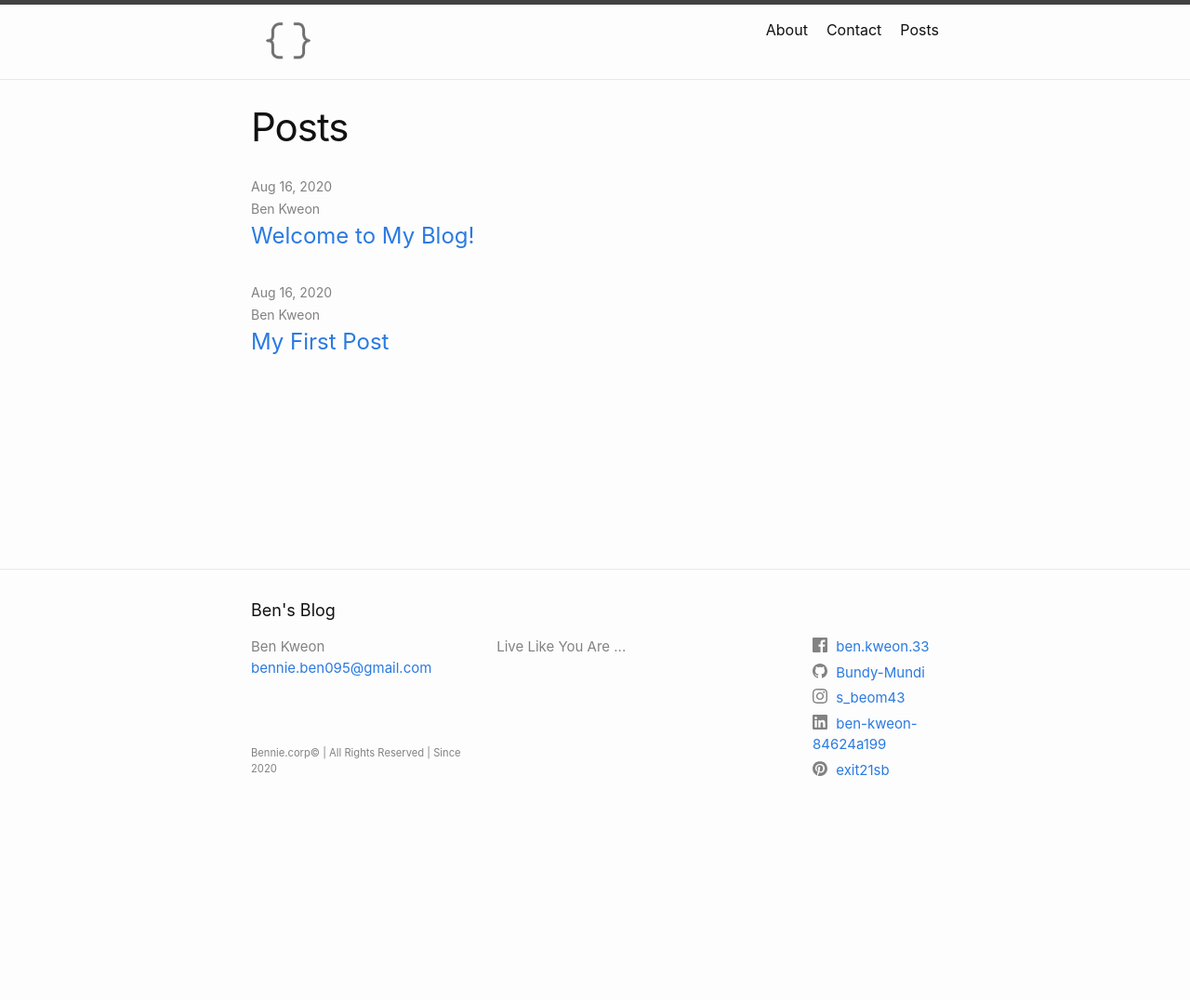
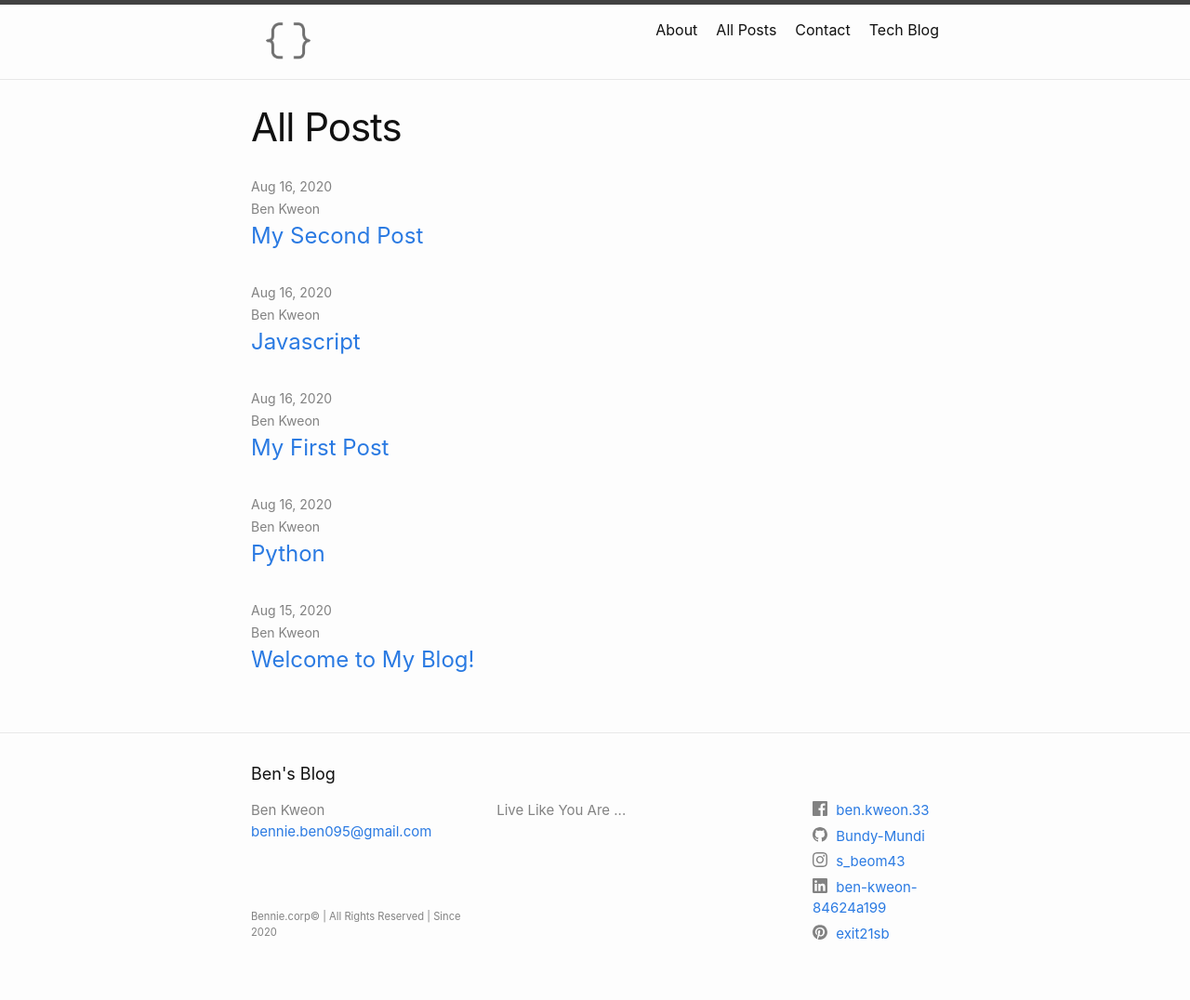
Before and after one commit to Bundy-Mundi/ben, a Jekyll site: the page built from docs/all-posts.markdown, in a window 1280 px wide. Shown: the whole page at 93% size. Built offline with Jekyll 4.4.1, drawn with Linux system fonts in a browser that asks for light colours; before the commit the page ends 900 px from its top, so only the background shows below that.

```diff
--- a/docs/_config.yml
+++ b/docs/_config.yml
@@ -28,6 +28,7 @@ url: "https://bundy-mundi.github.io" # the base hostname & protocol for your sit
 ## Here my customized settings ##
 author: Ben Kweon
 title_logo: /assets/img/logo_sample.png
+profile_img: /assets/img/profile_img.jpg
 
 # Social Media
 linkedin_username: "ben-kweon-84624a199"
--- a/docs/posts.markdown
+++ b/docs/all-posts.markdown
@@ -1,6 +1,6 @@
 ---
 layout: page
-title: Posts
+title: All Posts
 ---
 
 {% if site.posts.size > 0 %}
--- a/docs/_posts/2020-08-16-first-post.markdown
+++ b/docs/any/_posts/2020-08-16-first-post.markdown
@@ -2,7 +2,6 @@
 layout: post
 title:  "My First Post"
 date:   2020-08-16 16:06:00 +0900
-categories: tech blog
 author: Ben Kweon
 ---
 This is my **`first`** post.
--- /dev/null
+++ b/docs/any/_posts/2020-08-16-second-post.markdown
@@ -0,0 +1,9 @@
+---
+layout: post
+title:  "My Second Post"
+date:   2020-08-16 17:06:00 +0900
+author: Ben Kweon
+---
+This is my **`second`** post.
+
+> I'm really excited to have my own `blog`!
--- a/docs/_posts/2020-08-16-welcome-to-jekyll.markdown
+++ b/docs/any/_posts/2020-08-16-welcome-to-jekyll.markdown
@@ -1,8 +1,7 @@
 ---
 layout: post
 title:  "Welcome to My Blog!"
-date:   2020-08-16 16:06:00 +0900
-categories: jekyll update
+date:   2020-08-15 16:20:00 +0900
 author: Ben Kweon
 ---
 You’ll find this post in your `_posts` directory. Go ahead and edit it and re-build the site to see your changes. You can rebuild the site in many different ways, but the most common way is to run `jekyll serve`, which launches a web server and auto-regenerates your site when a file is updated.
--- /dev/null
+++ b/docs/tech/javascript/_posts/2020-08-16-first-post.markdown
@@ -0,0 +1,9 @@
+---
+layout: post
+title:  "Javascript"
+date:   2020-08-16 16:06:00 +0900
+author: Ben Kweon
+big_category: tech
+sub_category: javascript
+---
+This is my **`Javascript`** post.
--- /dev/null
+++ b/docs/tech/python/_posts/2020-08-16-python.markdown
@@ -0,0 +1,9 @@
+---
+layout: post
+title:  "Python"
+date:   2020-08-16 12:06:00 +0900
+author: Ben Kweon
+big_category: tech
+sub_category: python
+---
+This is my **`Python`** post.
```
Also changed, not shown: docs/_layouts/home.html (+36 -12 lines), docs/tech.markdown (added, +36 -0 lines), docs/assets/img/profile_img.jpg (added).
